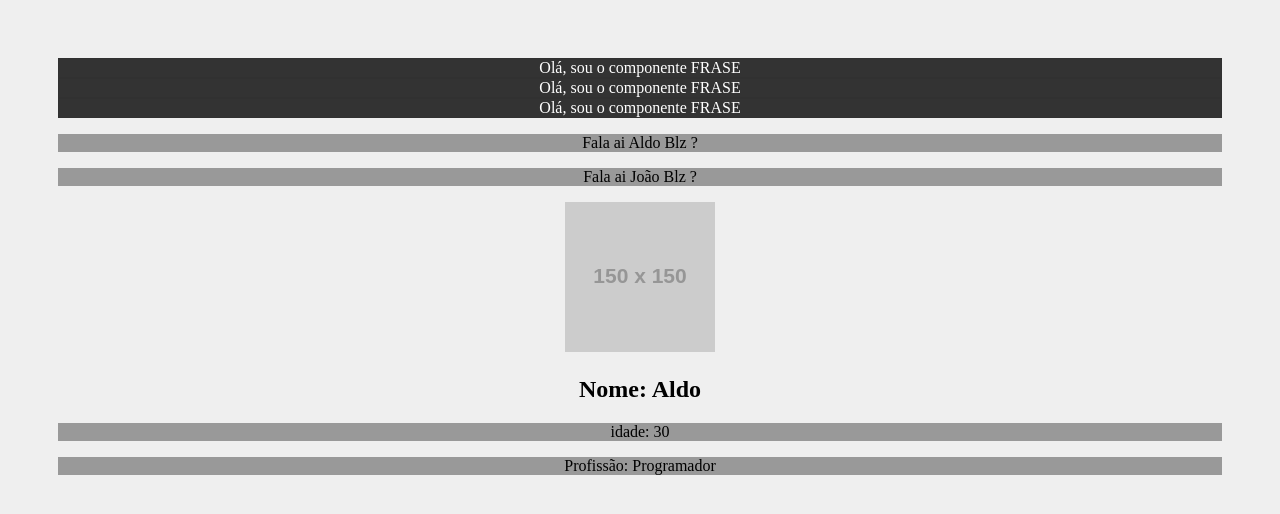
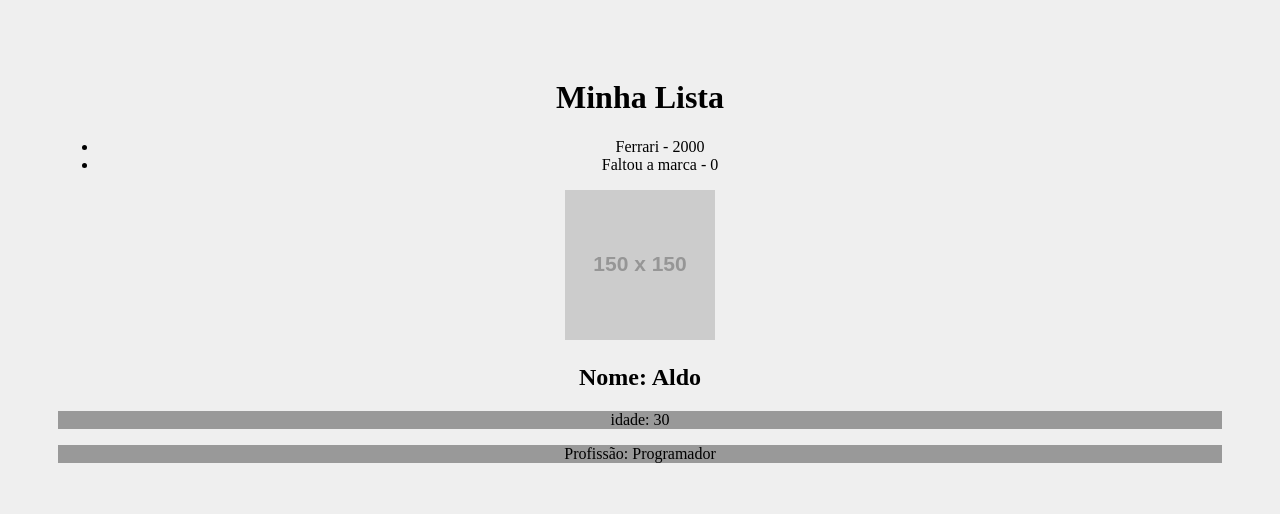
Before and after one commit to aldo-pereira22/aulas-react, a React (Create React App) app in the folder intdoducao/meu-projeto/: page / in a window 1280 px wide. Shown: the top 514 px of the page. Built offline with nearby package versions, Linux system fonts and the light colour scheme.

Commit message:
Prototypes

```diff
--- a/intdoducao/meu-projeto/src/App.jsx
+++ b/intdoducao/meu-projeto/src/App.jsx
@@ -3,6 +3,7 @@
 import SayMyName from './components/SayMyName';
 import Pessoa from './components/Pessoa';
 import Frase from './components/Frase';
+import List from './components/List'
 
 
 
@@ -12,13 +13,7 @@
   return (
     <div className="App" >
 
-
-      <Frase />
-      <Frase />
-      <Frase />
-
-      < SayMyName nome="Aldo" />
-      < SayMyName nome={nome} />
+    <List />
 
       <Pessoa
         nome="Aldo"
--- /dev/null
+++ b/intdoducao/meu-projeto/src/components/Item.jsx
@@ -0,0 +1,20 @@
+import ProtoTypes from 'prop-types'
+function Item({marca, ano_lancamento}){
+    return (
+        <>
+            <li>{marca} - {ano_lancamento}</li>
+        </>
+    )
+}
+
+
+Item.ProtoTypes = {
+    marca: ProtoTypes.string.isRequired,
+    ano_lancamento: ProtoTypes.number
+}
+
+Item.defaultProps = {
+    marca:" Faltou a marca",
+    ano_lancamento: 0
+}
+export default Item
--- /dev/null
+++ b/intdoducao/meu-projeto/src/components/List.jsx
@@ -0,0 +1,17 @@
+import Item from './Item'
+
+function List() {
+    return (
+        <>
+            <h1>Minha Lista</h1>
+            <ul>
+                <Item marca="Ferrari" ano_lancamento="2000" />
+                <Item />
+
+            </ul>
+        </>
+    )
+}
+
+
+export default List
```
